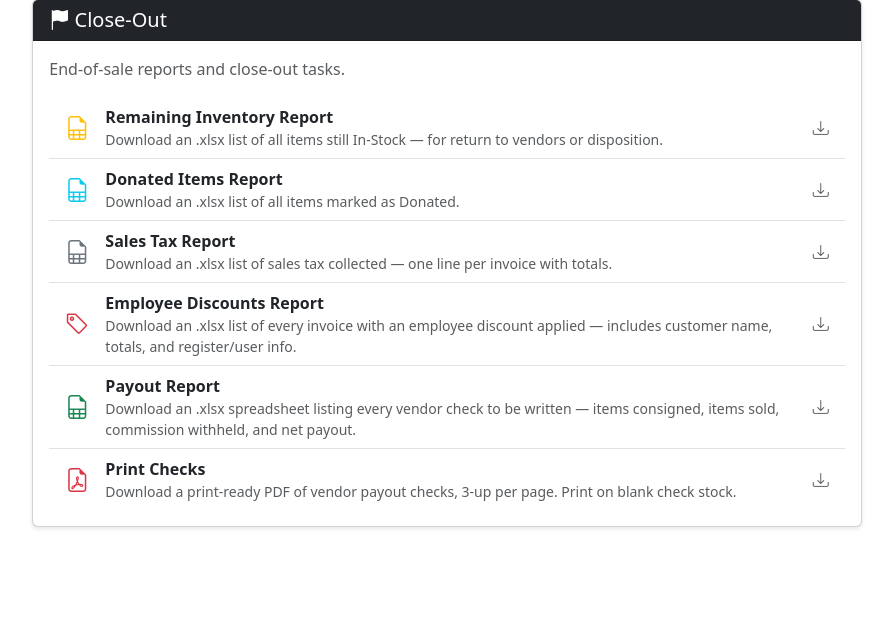
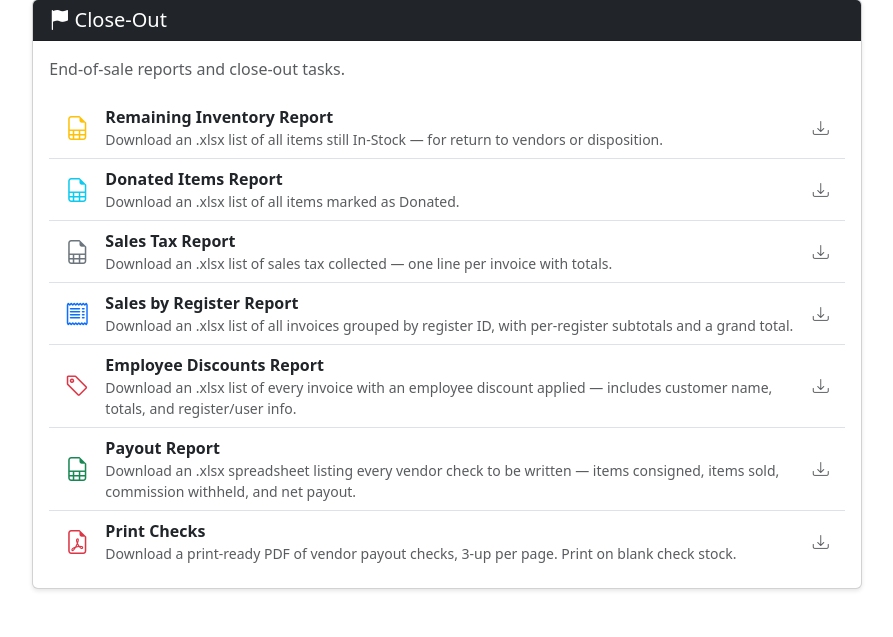
Before and after one commit to jbhenry/skisale_app, a Flask app: page /admin in a window 1280 px wide. Shown: the part 680-1317 px from the top of the page, without its empty margins (193-1086 px from the left). Before the commit the page ends 1209 px from the top, so only its background shows below. Run offline with Flask 3, Linux system fonts and the light colour scheme; some libraries are stand-ins or nearby versions.

Commit message:
FEATURE: add Sales by Register xlsx report
Groups all invoices by register ID with per-register subtotals and a
grand total. Invoices with no register set appear under "(No Register)".
Linked from the admin Close-Out section.

Co-Authored-By: Claude Sonnet 4.6 <noreply@anthropic.com>

```diff
--- a/routes/admin.py
+++ b/routes/admin.py
@@ -6,6 +6,7 @@ import io
 import os
 import sqlite3
 from datetime import date, datetime
+from itertools import groupby
 
 import openpyxl
 from openpyxl.styles import Font, PatternFill, Alignment, Border, Side
@@ -472,6 +473,111 @@ def admin_report_discounts():
     return _xlsx_response(wb, f'discounts_report_{date.today().isoformat()}.xlsx')
 
 
+@admin_bp.route('/admin/report-sales-by-register')
+def admin_report_sales_by_register():
+    """Download xlsx of sales grouped by register ID with per-register subtotals."""
+    invoices = (Invoice.query
+                .order_by(Invoice.register_id, Invoice.invoice_date)
+                .all())
+
+    wb = openpyxl.Workbook()
+    ws = wb.active
+    ws.title = 'Sales by Register'
+
+    header_font   = Font(bold=True, color='FFFFFF')
+    header_fill   = PatternFill('solid', fgColor='1E3C72')
+    subtotal_font = Font(bold=True)
+    subtotal_fill = PatternFill('solid', fgColor='D9E1F2')
+    center    = Alignment(horizontal='center')
+    money_fmt = '"$"#,##0.00'
+    thin      = Side(style='thin')
+    num_cols  = 8
+
+    # Title row
+    ws.merge_cells(start_row=1, start_column=1, end_row=1, end_column=num_cols)
+    title_cell = ws.cell(1, 1, value='Sales by Register')
+    title_cell.font      = Font(bold=True, size=16)
+    title_cell.alignment = Alignment(horizontal='center')
+
+    # Header row (row 2)
+    headers = [
+        'Invoice #', 'Date / Time', 'Customer',
+        'Payment Method', 'Subtotal', 'Discount', 'Tax', 'Total',
+    ]
+    ws.append(headers)
+    for col in range(1, len(headers) + 1):
+        cell = ws.cell(row=2, column=col)
+        cell.font      = header_font
+        cell.fill      = header_fill
+        cell.alignment = center
+
+    grand_subtotal = 0.0
+    grand_discount = 0.0
+    grand_tax      = 0.0
+    grand_total    = 0.0
+
+    for register_id, group in groupby(invoices, key=lambda inv: inv.register_id or '(No Register)'):
+        group_invoices = list(group)
+        grp_subtotal = grp_discount = grp_tax = grp_total = 0.0
+
+        for inv in group_invoices:
+            ws.append([
+                inv.id,
+                inv.invoice_date,
+                inv.customer_name or '',
+                inv.payment_method or '',
+                inv.subtotal,
+                inv.discount_amount,
+                inv.tax_amount,
+                inv.total,
+            ])
+            r = ws.max_row
+            ws.cell(r, 1).alignment = center
+            ws.cell(r, 2).number_format = 'yyyy-mm-dd hh:mm'
+            for col in (5, 6, 7, 8):
+                ws.cell(r, col).number_format = money_fmt
+
+            grp_subtotal += inv.subtotal
+            grp_discount += inv.discount_amount
+            grp_tax      += inv.tax_amount
+            grp_total    += inv.total
+
+        # Per-register subtotal row
+        n = len(group_invoices)
+        label = f'{register_id}  —  {n} invoice{"s" if n != 1 else ""}'
+        ws.append([label, '', '', 'SUBTOTAL:', grp_subtotal, grp_discount, grp_tax, grp_total])
+        r = ws.max_row
+        for col in range(1, num_cols + 1):
+            ws.cell(r, col).font = subtotal_font
+            ws.cell(r, col).fill = subtotal_fill
+        for col in (5, 6, 7, 8):
+            ws.cell(r, col).number_format = money_fmt
+
+        grand_subtotal += grp_subtotal
+        grand_discount += grp_discount
+        grand_tax      += grp_tax
+        grand_total    += grp_total
+
+    # Grand total row
+    if invoices:
+        ws.append([])
+        ws.append(['', '', '', 'GRAND TOTAL:', grand_subtotal, grand_discount, grand_tax, grand_total])
+        r = ws.max_row
+        bold = Font(bold=True)
+        for col in range(1, num_cols + 1):
+            ws.cell(r, col).font = bold
+        for col in (5, 6, 7, 8):
+            ws.cell(r, col).number_format = money_fmt
+            ws.cell(r, col).border = Border(top=thin, bottom=Side(style='double'))
+
+    col_widths = [12, 20, 24, 18, 12, 12, 12, 12]
+    for i, w in enumerate(col_widths, start=1):
+        ws.column_dimensions[get_column_letter(i)].width = w
+    ws.freeze_panes = 'A3'
+
+    return _xlsx_response(wb, f'sales_by_register_{date.today().isoformat()}.xlsx')
+
+
 @admin_bp.route('/admin/backup-db', methods=['POST'])
 def admin_backup_db():
     """Create a timestamped backup of the SQLite database using the online backup API."""
--- a/templates/admin.html
+++ b/templates/admin.html
@@ -130,6 +130,15 @@
                         </div>
                         <i class="bi bi-download ms-auto text-muted"></i>
                     </a>
+                    <a href="{{ url_for('admin.admin_report_sales_by_register') }}"
+                       class="list-group-item list-group-item-action d-flex align-items-center gap-3">
+                        <i class="bi bi-receipt fs-4 text-primary"></i>
+                        <div>
+                            <strong>Sales by Register Report</strong>
+                            <div class="text-muted small">Download an .xlsx list of all invoices grouped by register ID, with per-register subtotals and a grand total.</div>
+                        </div>
+                        <i class="bi bi-download ms-auto text-muted"></i>
+                    </a>
                     <a href="{{ url_for('admin.admin_report_discounts') }}"
                        class="list-group-item list-group-item-action d-flex align-items-center gap-3">
                         <i class="bi bi-tag fs-4 text-danger"></i>
```
